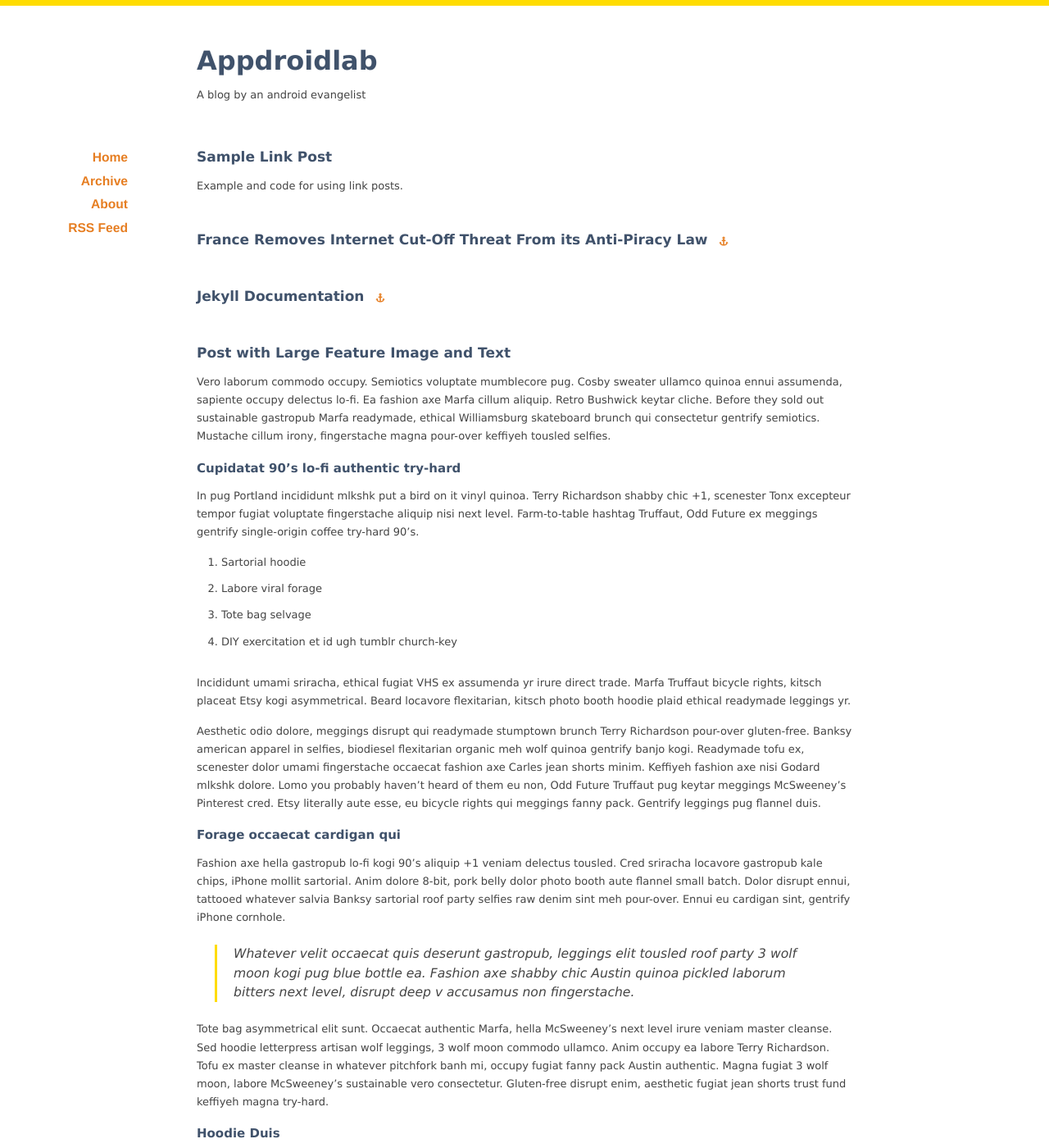
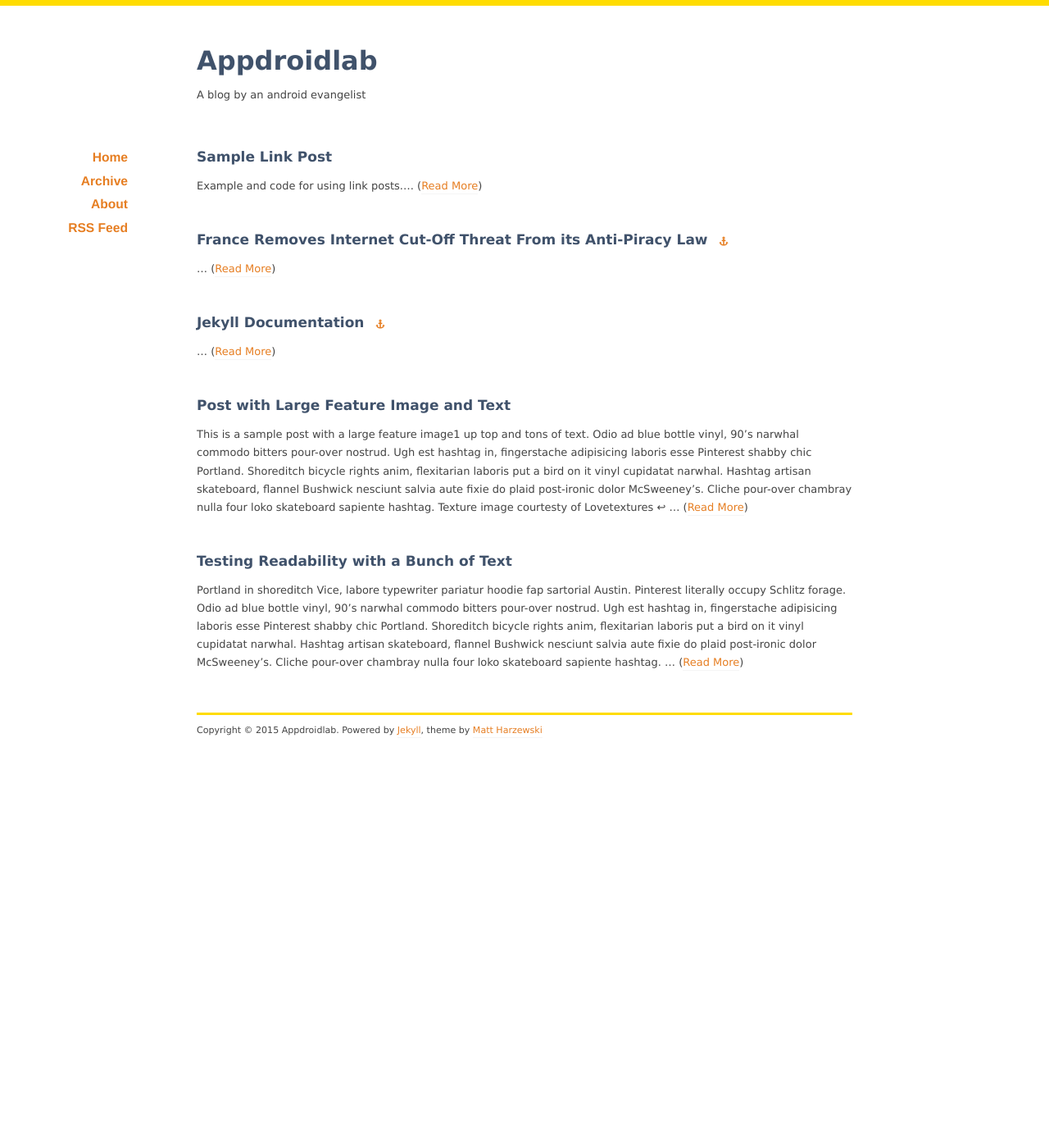
Before and after one commit to appdroidlab/appdroidlab.github.io, a Jekyll site: the page built from index.html, in a window 1280 px wide and 1400 px high. Shown: the whole window at 82% size. Built offline with Jekyll 4.4.1, drawn with Linux system fonts in a browser that asks for light colours; nearby versions of some CDN libraries; the list of posts is cut into pages by our own code; some of the changed text lies outside the part shown.

Commit message:
theme done

```diff
--- a/_posts/2012-05-22-readability-post.md
+++ b/_posts/2012-05-22-readability-post.md
@@ -1,13 +1,12 @@
 ---
 layout: post
 title: "Testing Readability with a Bunch of Text"
-excerpt: "A ton of text to test readability."
 tags: [sample post, readability, test]
 comments: true
 ---
 
 Portland in shoreditch Vice, labore typewriter pariatur hoodie fap sartorial Austin. Pinterest literally occupy Schlitz forage. Odio ad blue bottle vinyl, 90's narwhal commodo bitters pour-over nostrud. Ugh est hashtag in, fingerstache adipisicing laboris esse Pinterest shabby chic Portland. Shoreditch bicycle rights anim, flexitarian laboris put a bird on it vinyl cupidatat narwhal. Hashtag artisan skateboard, flannel Bushwick nesciunt salvia aute fixie do plaid post-ironic dolor McSweeney's. Cliche pour-over chambray nulla four loko skateboard sapiente hashtag.
-<!--more-->
+<!-- more -->
 Vero laborum commodo occupy. Semiotics voluptate mumblecore pug. Cosby sweater ullamco quinoa ennui assumenda, sapiente occupy delectus lo-fi. Ea fashion axe Marfa cillum aliquip. Retro Bushwick keytar cliche. Before they sold out sustainable gastropub Marfa readymade, ethical Williamsburg skateboard brunch qui consectetur gentrify semiotics. Mustache cillum irony, fingerstache magna pour-over keffiyeh tousled selfies.
 
 ## Cupidatat 90's lo-fi authentic try-hard
--- a/index.html
+++ b/index.html
@@ -16,8 +16,8 @@ title: Appdroidlab
 			<h1><a href="{{ post.url }}">{{ post.title }}</a></h1>
 		{% endif %}
 
-		<!-- <div class="post-content">{{ post.content }}</div> -->
-		<div class="post-content">{{ post.excerpt }}</div>
+	<p class="post-excerpt">{{ post.excerpt | strip_html }}&hellip; (<a href="{{ post.url }}">Read More</a>)</p>
+
 
 	</article>
 
```
Also changed, not shown: _posts/2013-05-23-readability-feature-post.md (+1 -2 lines).
